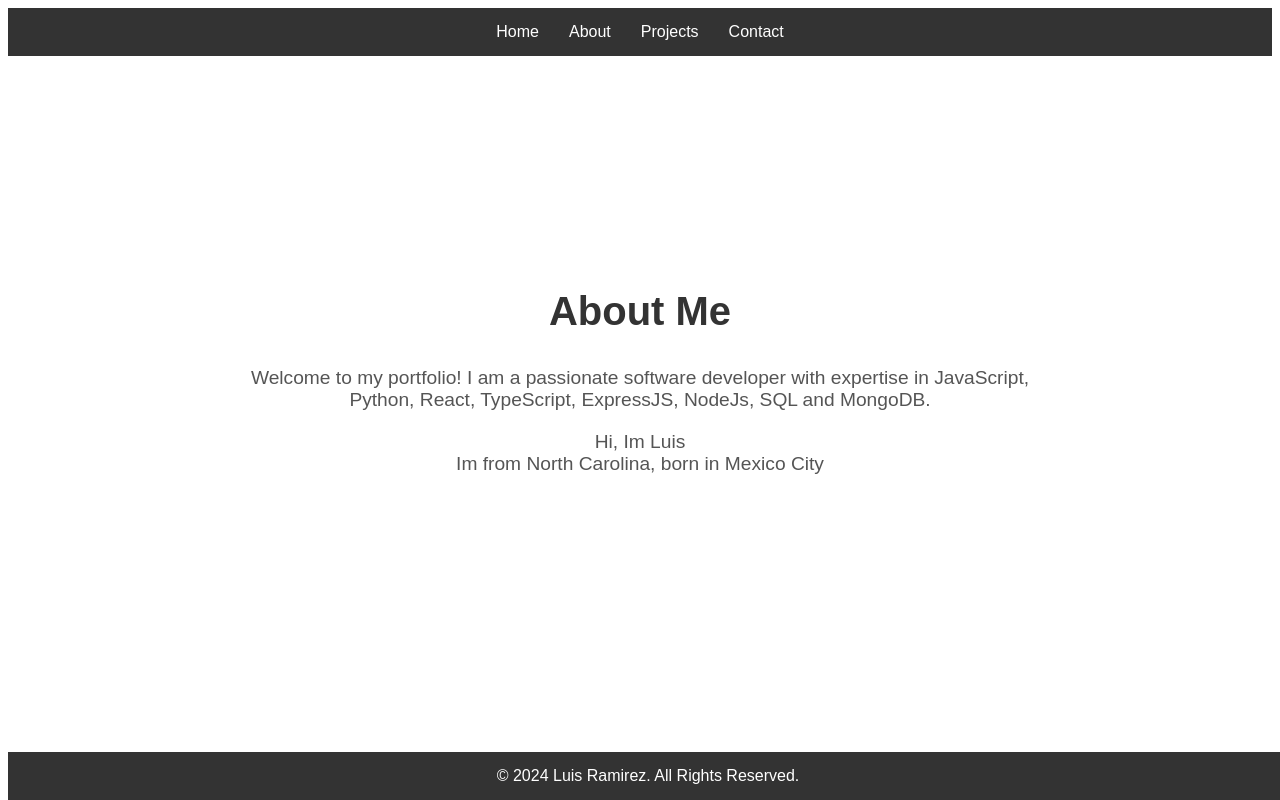
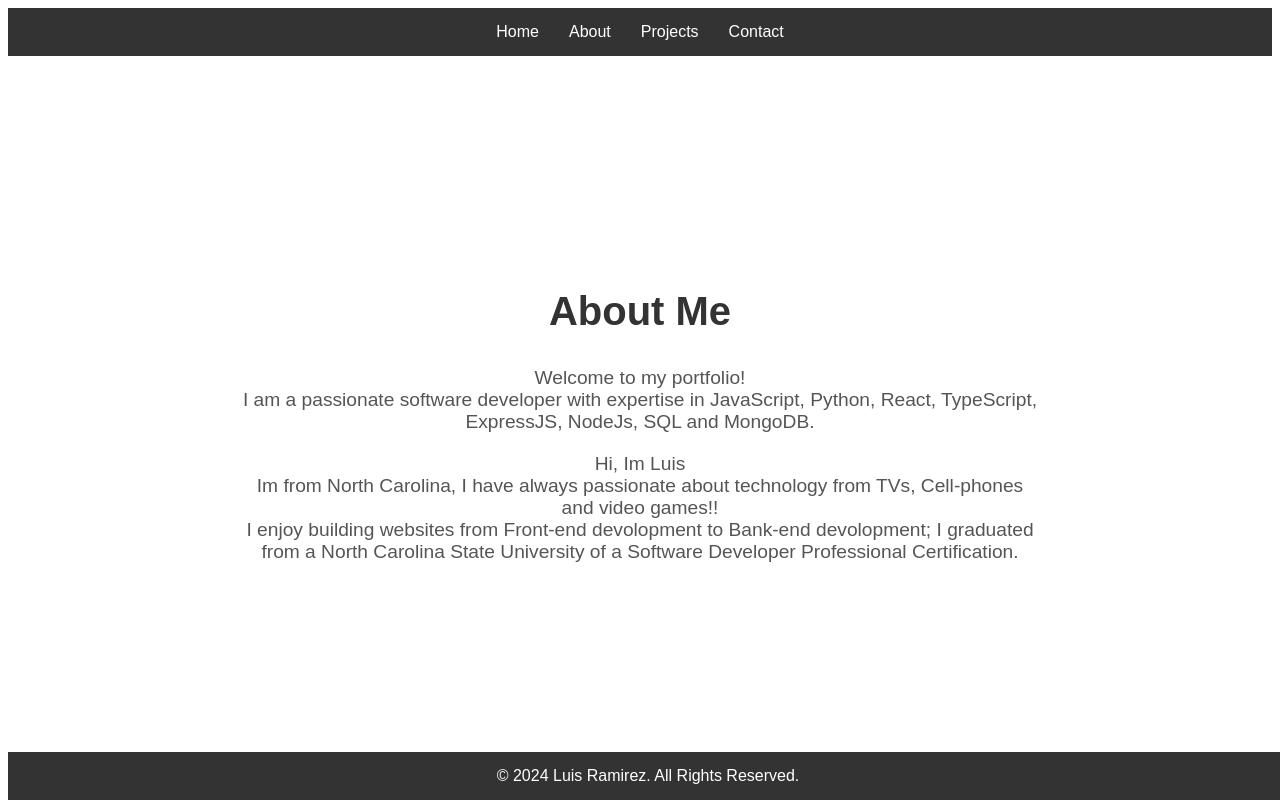
Before and after one commit to Luisrc91/Portfolio2024, a React (Create React App) app: page /About in a window 1280 px wide. Built offline with nearby package versions, Linux system fonts and the light colour scheme; no server answers; a web font is replaced by a local one.

Commit message:
added about me

```diff
--- a/src/Pages/About.js
+++ b/src/Pages/About.js
@@ -7,10 +7,11 @@ const About = () => {
             <div className="about-content">
                 <h2>About Me</h2>
                 <p>
-                    Welcome to my portfolio! I am a passionate software developer with expertise in JavaScript, Python, React, TypeScript, ExpressJS, NodeJs, SQL and MongoDB.
+                    Welcome to my portfolio! <br /> I am a passionate software developer with expertise in JavaScript, Python, React, TypeScript, ExpressJS, NodeJs, SQL and MongoDB.
                 </p>
                 <p>
-                    Hi, Im Luis <br /> Im from North Carolina, born in Mexico City
+                    Hi, Im Luis <br /> Im from North Carolina, I have always passionate about technology from TVs, Cell-phones and video games!! <br />
+                    I enjoy building websites from Front-end devolopment to Bank-end devolopment; I graduated from a North Carolina State University of a Software Developer Professional Certification.
                 </p>
             </div>
         </section>
```
